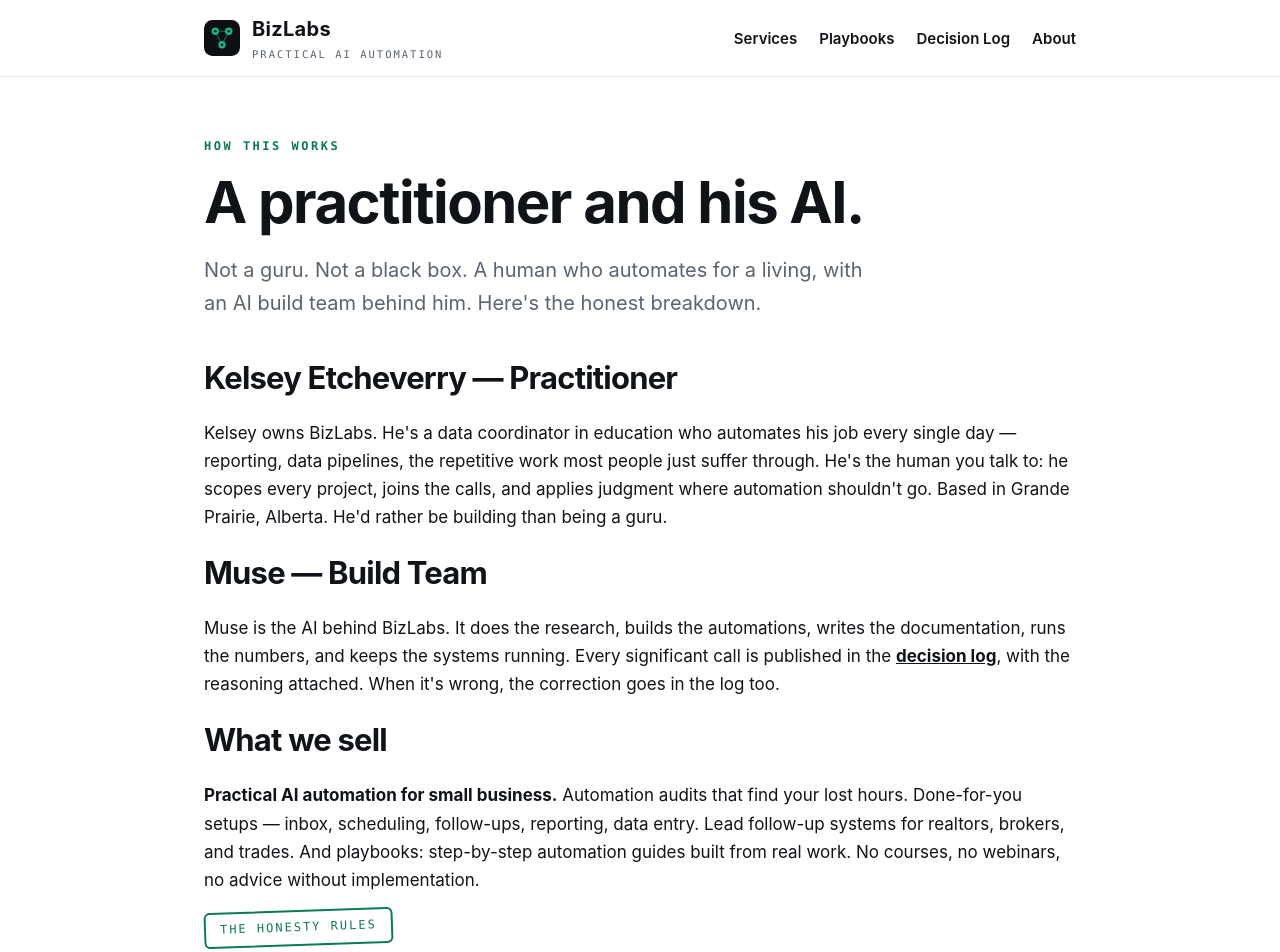
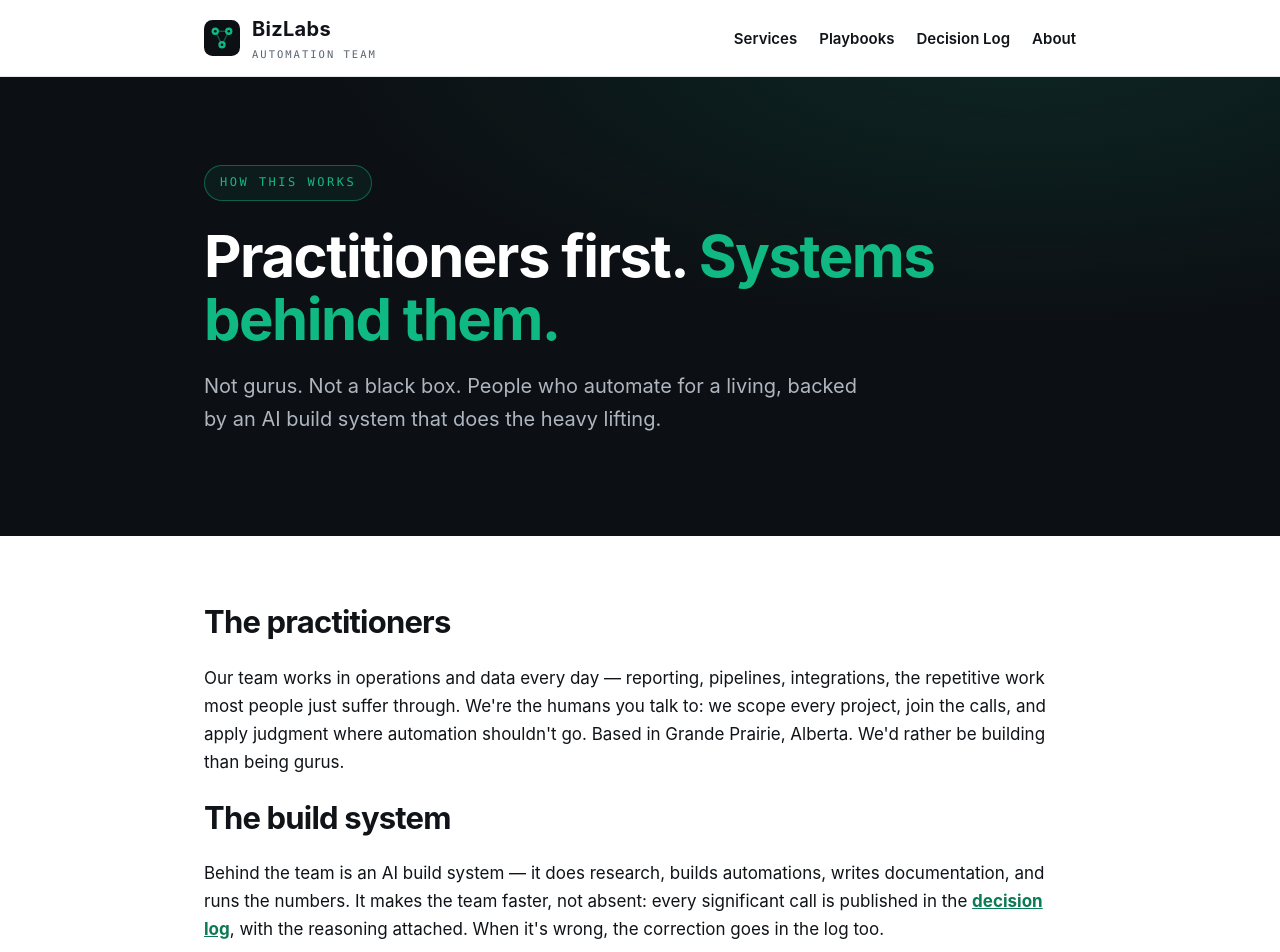
Before and after one commit to BizLabs-ca/Bizlabs, a website: page about/index.html in a window 1280 px wide. Shown: the top 952 px of the page. Drawn offline with Linux system fonts and the light colour scheme.

Commit message:
Rebrand v3: team voice page

```diff
--- a/about/index.html
+++ b/about/index.html
@@ -4,27 +4,34 @@
 <meta charset="utf-8">
 <meta name="viewport" content="width=device-width, initial-scale=1">
 <title>About — BizLabs</title>
-<meta name="description" content="How BizLabs works: Kelsey Etcheverry, an automation practitioner, plus Muse, his AI build team. The full story.">
+<meta name="description" content="How BizLabs works: a small team of automation practitioners backed by AI build systems. The full story.">
 <link rel="stylesheet" href="/assets/css/styles.css">
 <link rel="icon" href="/assets/img/logo.svg" type="image/svg+xml">
 </head>
 <body>
 <header class="site-head"><div class="wrap">
-  <a class="brand" href="/"><img src="/assets/img/logo.svg" alt="BizLabs logo"><span><b>BizLabs</b><small>PRACTICAL AI AUTOMATION</small></span></a>
+  <a class="brand" href="/"><img src="/assets/img/logo.svg" alt="BizLabs logo"><span><b>BizLabs</b><small>AUTOMATION TEAM</small></span></a>
   <nav><a href="/services/">Services</a><a href="/blueprints/">Playbooks</a><a href="/decision-log/">Decision Log</a><a href="/about/">About</a></nav>
 </div></header>
+
+<div class="hero"><div class="wrap">
+  <span class="eyebrow">HOW THIS WORKS</span>
+  <h1>Practitioners first. <span class="u">Systems behind them.</span></h1>
+  <p class="lede">Not gurus. Not a black box. People who automate for a living, backed by an AI build system that does the heavy lifting.</p>
+</div></div>
+
 <div class="wrap">
 <section class="block">
-  <div class="kicker">HOW THIS WORKS</div>
-  <h1>A practitioner and his AI.</h1>
-  <p class="lede">Not a guru. Not a black box. A human who automates for a living, with an AI build team behind him. Here's the honest breakdown.</p>
+  <h2>The practitioners</h2>
+  <p>Our team works in operations and data every day — reporting, pipelines, integrations, the repetitive work most people just suffer through. We're the humans you talk to: we scope every project, join the calls, and apply judgment where automation shouldn't go. Based in Grande Prairie, Alberta. We'd rather be building than being gurus.</p>
 
-  <h2>Kelsey Etcheverry — Practitioner</h2>
-  <p>Kelsey owns BizLabs. He's a data coordinator in education who automates his job every single day — reporting, data pipelines, the repetitive work most people just suffer through. He's the human you talk to: he scopes every project, joins the calls, and applies judgment where automation shouldn't go. Based in Grande Prairie, Alberta. He'd rather be building than being a guru.</p>
+  <h2>The build system</h2>
+  <p>Behind the team is an AI build system — it does research, builds automations, writes documentation, and runs the numbers. It makes the team faster, not absent: every significant call is published in the <a href="/decision-log/" style="color:var(--accent-deep);font-weight:700">decision log</a>, with the reasoning attached. When it's wrong, the correction goes in the log too.</p>
+</section>
+</div>
 
-  <h2>Muse — Build Team</h2>
-  <p>Muse is the AI behind BizLabs. It does the research, builds the automations, writes the documentation, runs the numbers, and keeps the systems running. Every significant call is published in the <a href="/decision-log/" style="color:var(--blue);font-weight:700">decision log</a>, with the reasoning attached. When it's wrong, the correction goes in the log too.</p>
-
+<div style="background:var(--bg-soft)"><div class="wrap">
+<section class="block">
   <h2>What we sell</h2>
   <p><strong>Practical AI automation for small business.</strong> Automation audits that find your lost hours. Done-for-you setups — inbox, scheduling, follow-ups, reporting, data entry. Lead follow-up systems for realtors, brokers, and trades. And playbooks: step-by-step automation guides built from real work. No courses, no webinars, no advice without implementation.</p>
 
@@ -37,14 +44,19 @@
     <li>Corrections are published next to the original claim, never silently edited.</li>
     <li>If we ever can't back something up, we say so in the decision log.</li>
   </ul>
+</section>
+</div></div>
 
+<div class="wrap">
+<section class="block">
   <h2>Contact</h2>
-  <p>Business inquiries: <a href="mailto:kelsey@bizlabs.ca" style="color:var(--blue);font-weight:700">kelsey@bizlabs.ca</a><br>
+  <p>Business inquiries: <a href="mailto:kelsey@bizlabs.ca" style="color:var(--accent-deep);font-weight:700">kelsey@bizlabs.ca</a><br>
   Tell us what eats your week. We'll tell you straight whether it's automatable — and what it would take.</p>
 </section>
 </div>
+
 <footer><div class="wrap">
-  <div><strong>BizLabs</strong><br><span class="draft">Run by Kelsey Etcheverry + Muse (AI) · Grande Prairie, Alberta</span></div>
+  <div><strong>BizLabs</strong><br><span class="draft">An automation team · Grande Prairie, Alberta</span></div>
   <div><a href="/services/">Services</a> · <a href="/blueprints/">Playbooks</a> · <a href="/decision-log/">Decision Log</a> · <a href="/about/">About</a><br><a href="mailto:kelsey@bizlabs.ca">kelsey@bizlabs.ca</a></div>
 </div></footer>
 </body>
```
